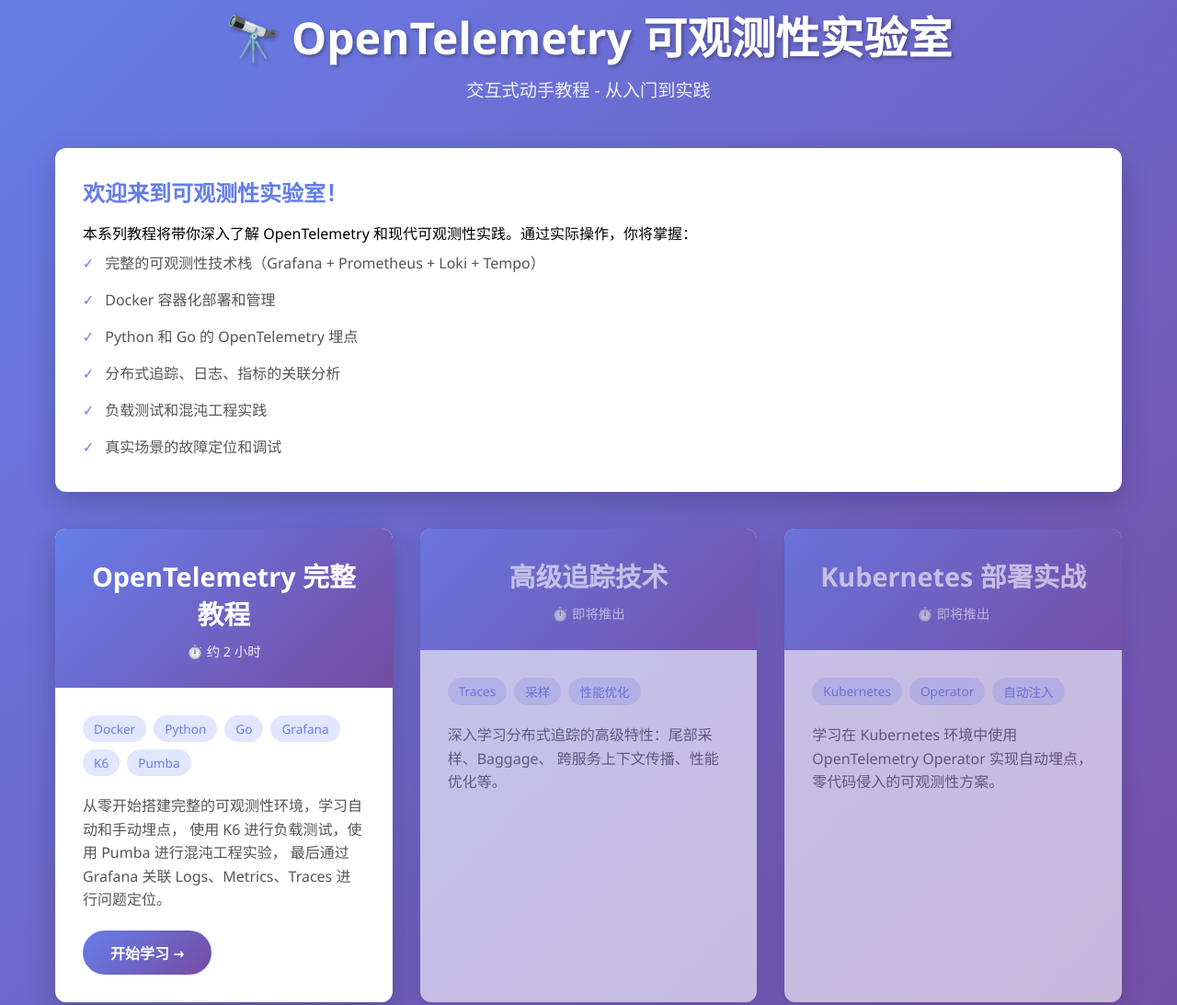
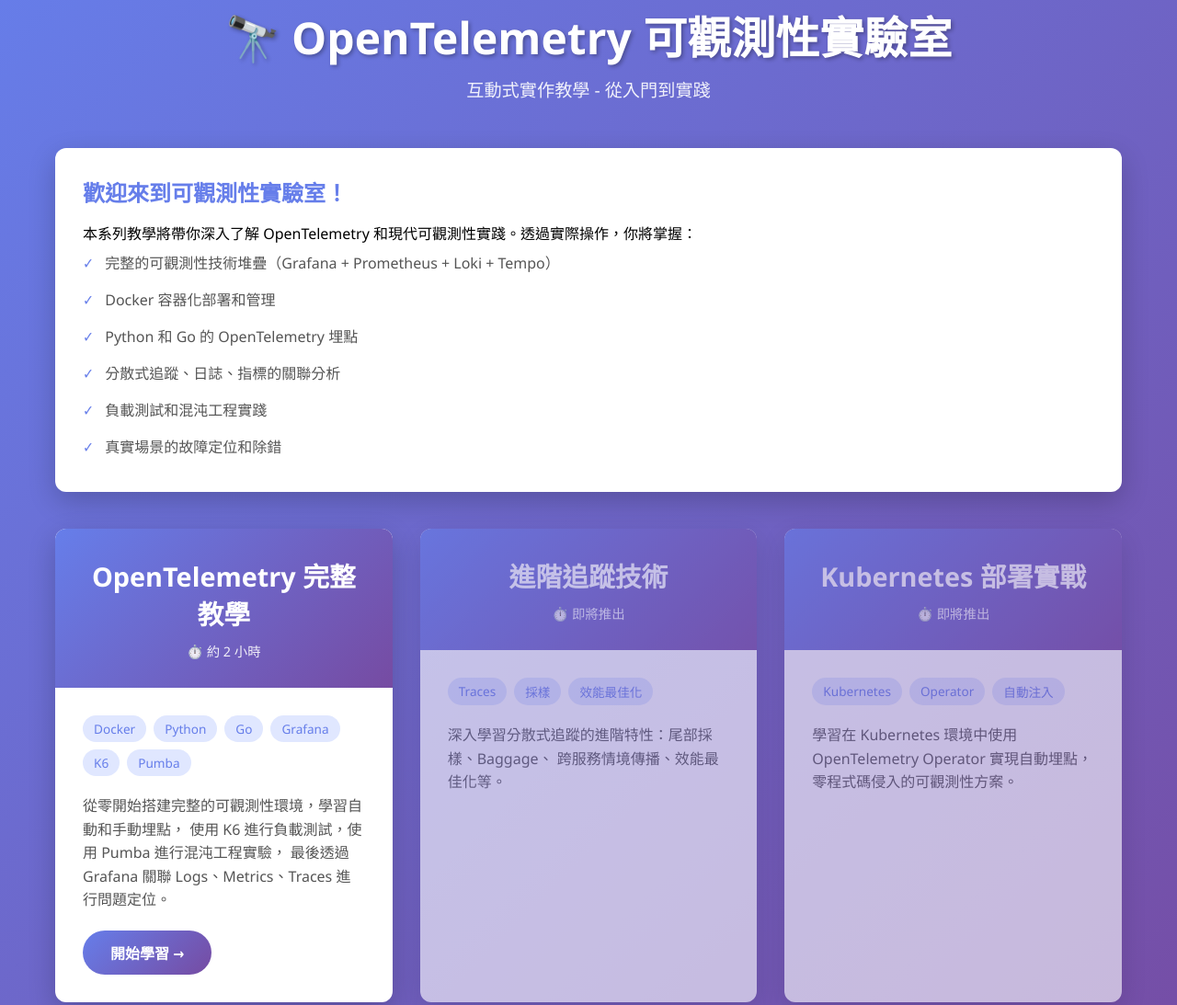
Before and after one commit to tedmax100/o11y_lab_for_dummies, a plain HTML site: page codelabs/generated/index.html in a window 1280 px wide. Shown: the part 57-1150 px from the top of the page at 92% size. Drawn offline with Linux system fonts and the light colour scheme.

Commit message:
fix(i18n): convert language from Simplified Chinese to Traditional Chinese
Changed language tag from zh-CN to zh-TW and translated all content from Simplified Chinese to Traditional Chinese in the codelabs index page.

```diff
--- a/codelabs/generated/index.html
+++ b/codelabs/generated/index.html
@@ -1,9 +1,9 @@
 <!DOCTYPE html>
-<html lang="zh-CN">
+<html lang="zh-TW">
 <head>
     <meta charset="UTF-8">
     <meta name="viewport" content="width=device-width, initial-scale=1.0">
-    <title>OpenTelemetry 可观测性实验室 - 教程目录</title>
+    <title>OpenTelemetry 可觀測性實驗室 - 教學目錄</title>
     <style>
         * {
             margin: 0;
@@ -162,28 +162,28 @@
 <body>
     <div class="container">
         <header>
-            <h1>🔭 OpenTelemetry 可观测性实验室</h1>
-            <p class="subtitle">交互式动手教程 - 从入门到实践</p>
+            <h1>🔭 OpenTelemetry 可觀測性實驗室</h1>
+            <p class="subtitle">互動式實作教學 - 從入門到實踐</p>
         </header>
 
         <div class="info-section">
-            <h3>欢迎来到可观测性实验室！</h3>
-            <p>本系列教程将带你深入了解 OpenTelemetry 和现代可观测性实践。通过实际操作，你将掌握：</p>
+            <h3>歡迎來到可觀測性實驗室！</h3>
+            <p>本系列教學將帶你深入了解 OpenTelemetry 和現代可觀測性實踐。透過實際操作，你將掌握：</p>
             <ul>
-                <li>完整的可观测性技术栈（Grafana + Prometheus + Loki + Tempo）</li>
+                <li>完整的可觀測性技術堆疊（Grafana + Prometheus + Loki + Tempo）</li>
                 <li>Docker 容器化部署和管理</li>
-                <li>Python 和 Go 的 OpenTelemetry 埋点</li>
-                <li>分布式追踪、日志、指标的关联分析</li>
-                <li>负载测试和混沌工程实践</li>
-                <li>真实场景的故障定位和调试</li>
+                <li>Python 和 Go 的 OpenTelemetry 埋點</li>
+                <li>分散式追蹤、日誌、指標的關聯分析</li>
+                <li>負載測試和混沌工程實踐</li>
+                <li>真實場景的故障定位和除錯</li>
             </ul>
         </div>
 
         <div class="codelabs-grid">
             <div class="codelab-card" onclick="window.location.href='o11y-lab-tutorial/index.html'">
                 <div class="card-header">
-                    <h2>OpenTelemetry 完整教程</h2>
-                    <p class="duration">⏱️ 约 2 小时</p>
+                    <h2>OpenTelemetry 完整教學</h2>
+                    <p class="duration">⏱️ 約 2 小時</p>
                 </div>
                 <div class="card-body">
                     <div class="tags">
@@ -195,47 +195,47 @@
                         <span class="tag">Pumba</span>
                     </div>
                     <p>
-                        从零开始搭建完整的可观测性环境，学习自动和手动埋点，
-                        使用 K6 进行负载测试，使用 Pumba 进行混沌工程实验，
-                        最后通过 Grafana 关联 Logs、Metrics、Traces 进行问题定位。
+                        從零開始搭建完整的可觀測性環境，學習自動和手動埋點，
+                        使用 K6 進行負載測試，使用 Pumba 進行混沌工程實驗，
+                        最後透過 Grafana 關聯 Logs、Metrics、Traces 進行問題定位。
                     </p>
-                    <a href="o11y-lab-tutorial/index.html" class="start-button">开始学习 →</a>
+                    <a href="o11y-lab-tutorial/index.html" class="start-button">開始學習 →</a>
                 </div>
             </div>
 
-            <!-- 可以在这里添加更多教程卡片 -->
+            <!-- 可以在這裡新增更多教學卡片 -->
             <div class="codelab-card" style="opacity: 0.6; cursor: not-allowed;">
                 <div class="card-header">
-                    <h2>高级追踪技术</h2>
-                    <p class="duration">⏱️ 即将推出</p>
+                    <h2>進階追蹤技術</h2>
+                    <p class="duration">⏱️ 即將推出</p>
                 </div>
                 <div class="card-body">
                     <div class="tags">
                         <span class="tag">Traces</span>
-                        <span class="tag">采样</span>
-                        <span class="tag">性能优化</span>
+                        <span class="tag">採樣</span>
+                        <span class="tag">效能最佳化</span>
                     </div>
                     <p>
-                        深入学习分布式追踪的高级特性：尾部采样、Baggage、
-                        跨服务上下文传播、性能优化等。
+                        深入學習分散式追蹤的進階特性：尾部採樣、Baggage、
+                        跨服務情境傳播、效能最佳化等。
                     </p>
                 </div>
             </div>
 
             <div class="codelab-card" style="opacity: 0.6; cursor: not-allowed;">
                 <div class="card-header">
-                    <h2>Kubernetes 部署实战</h2>
-                    <p class="duration">⏱️ 即将推出</p>
+                    <h2>Kubernetes 部署實戰</h2>
+                    <p class="duration">⏱️ 即將推出</p>
                 </div>
                 <div class="card-body">
                     <div class="tags">
                         <span class="tag">Kubernetes</span>
                         <span class="tag">Operator</span>
-                        <span class="tag">自动注入</span>
+                        <span class="tag">自動注入</span>
                     </div>
                     <p>
-                        学习在 Kubernetes 环境中使用 OpenTelemetry Operator
-                        实现自动埋点，零代码侵入的可观测性方案。
+                        學習在 Kubernetes 環境中使用 OpenTelemetry Operator
+                        實現自動埋點，零程式碼侵入的可觀測性方案。
                     </p>
                 </div>
             </div>
```
